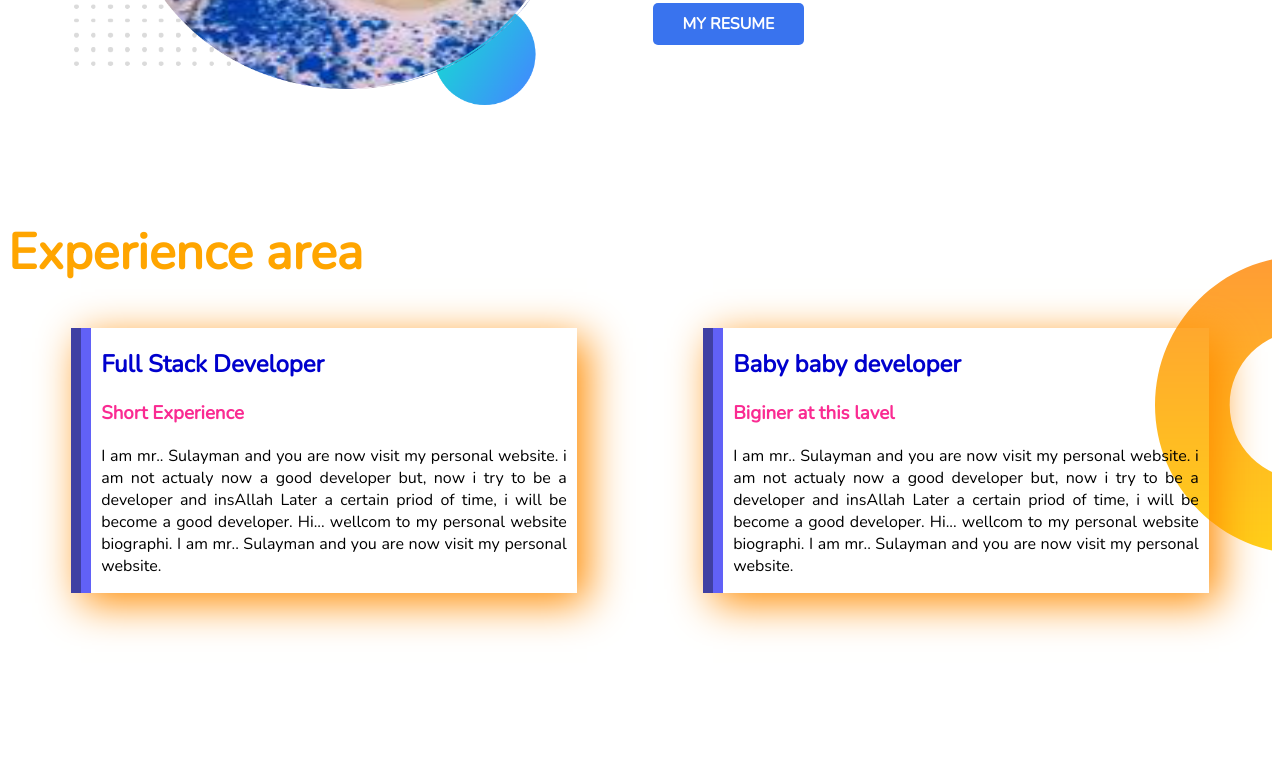
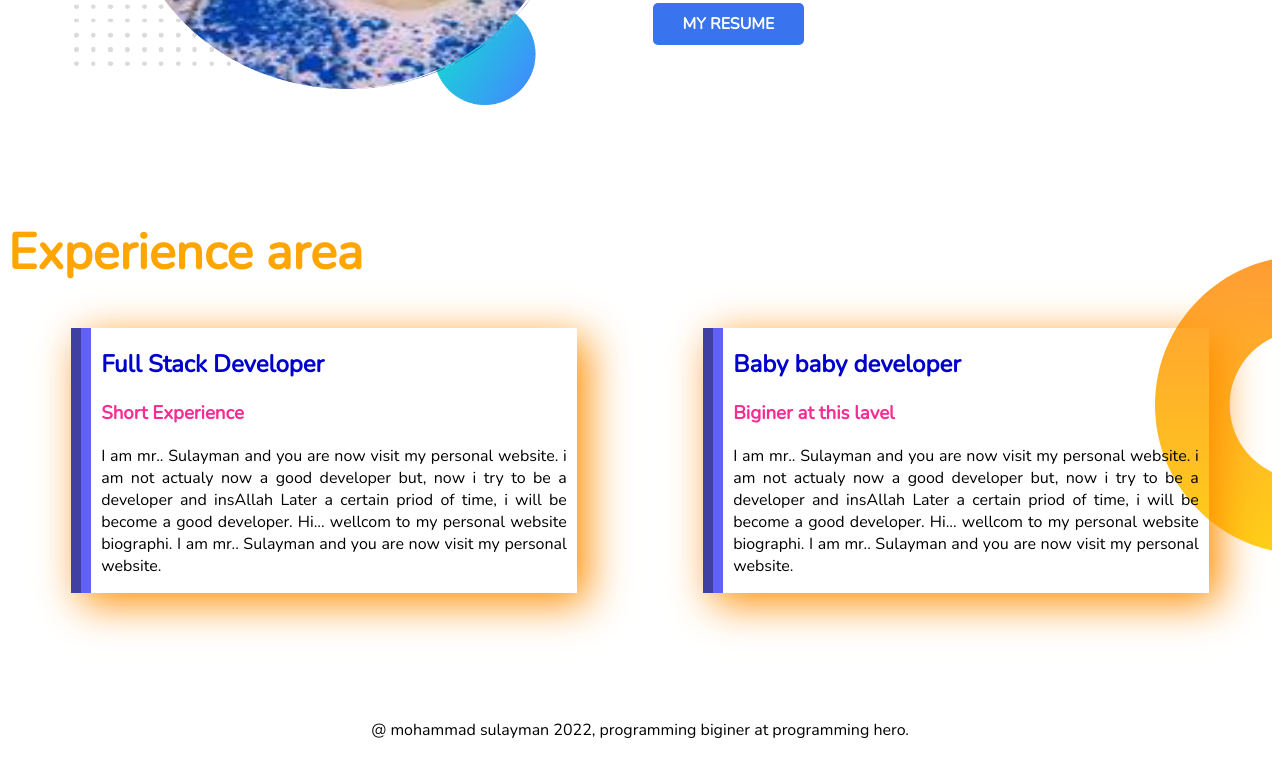
Before and after one commit to Sulayman1/developer-portfolio, a plain HTML site: page index.html in a window 1280 px wide. Shown: the part 1240-1997 px from the top of the page. Before the commit the page ends 1959 px from the top, so only its background shows below. Drawn offline with nearby package versions, Linux system fonts and the light colour scheme.

Commit message:
footer added

```diff
--- a/index.html
+++ b/index.html
@@ -96,7 +96,11 @@
             </div>
         </div>
     </section>
-
+    <footer>
+        <p>
+            @ mohammad sulayman 2022, programming biginer at programming hero.
+        </p>
+    </footer>
 </body>
 
 </html>
--- a/style.css
+++ b/style.css
@@ -96,3 +96,6 @@ h1.world{
     color: orange;
     font-stretch: wider;
 }
+footer p{
+    text-align: center;
+}
```
